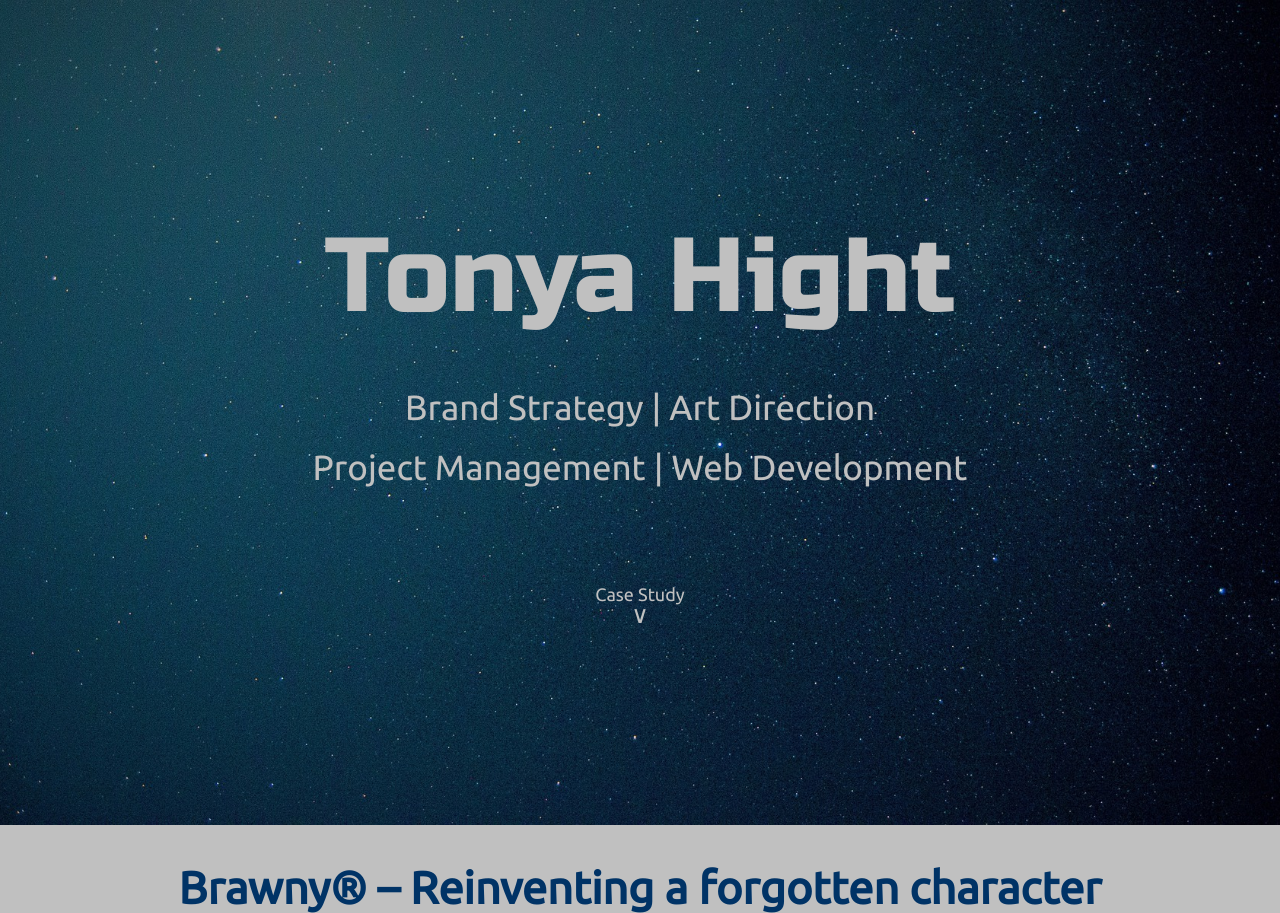
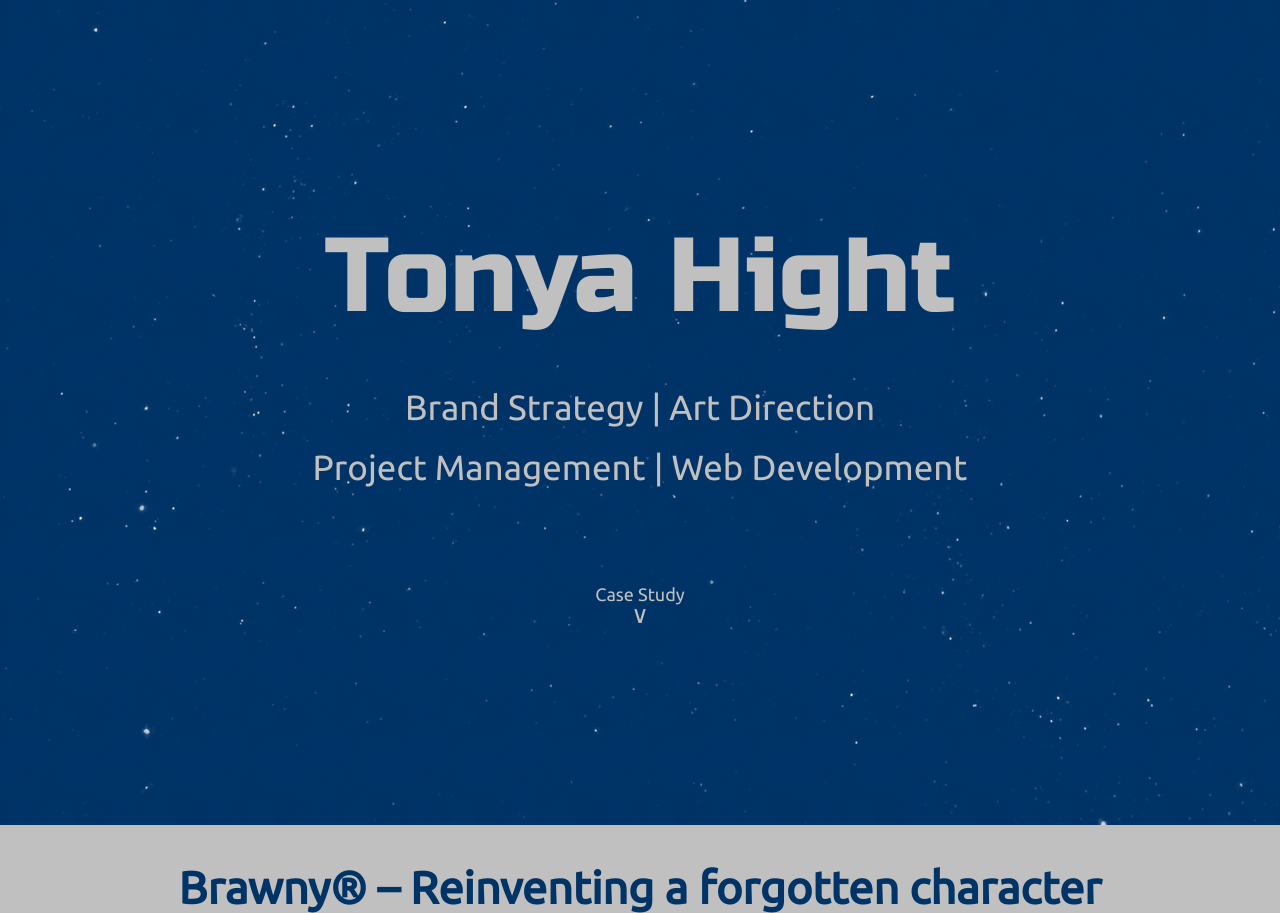
Before and after one commit to tdhight/Tonya-Hight-Portfolio, a plain HTML site: page index.html in a window 1280 px wide. Shown: the top 913 px of the page. Drawn offline with nearby package versions, Linux system fonts and the light colour scheme.

Commit message:
twinkling stars on landing

```diff
--- a/css/style.css
+++ b/css/style.css
@@ -1,15 +1,44 @@
-#landing-page {
-	height: 600px;
-	background: url(../images/stars-918777_1920.jpg) no-repeat center center;
-	background-size: cover;
-	position: relative;
+/*#landing-page {
+	height: 600px;*/
+/*	background: url(../images/stars-918777_1920.jpg) no-repeat center center;*/
+/*	background-size: cover;*/
+/*	position: relative;
+}*/
+
+@keyframes move-twink-back {
+    from {background-position:0 0;}
+    to {background-position:-10000px 5000px;}
 }
+@-webkit-keyframes move-twink-back {
+    from {background-position:0 0;}
+    to {background-position:-10000px 5000px;}
+}
+@-moz-keyframes move-twink-back {
+    from {background-position:0 0;}
+    to {background-position:-10000px 5000px;}
+}
+@-ms-keyframes move-twink-back {
+    from {background-position:0 0;}
+    to {background-position:-10000px 5000px;}
+}
+
+/*.stars, .twinkling {
+  position: relative;
+  top:0;
+  left:0;
+  right:0;
+  bottom:0;
+  width:100%;
+  height:100%;
+  display:block;
+}*/
 h1 {
 	color: #c0c0c0;
 	font-family: 'Russo One', sans-serif;
 	font-size: 65px;
 	padding-top: 180px;
 	text-align: center;
+	z-index: 2;
 }
 h2 {
 	color: #c0c0c0;
@@ -17,11 +46,39 @@ h2 {
 	font-family: 'Ubuntu', sans-serif;
 	font-size: 24px;
 	padding-top: 15px;
+	z-index: 2;
 }
 p {
 	color: #c0c0c0;
 	text-align: center;
+	z-index: 2;
 }
+.stars {
+	position: relative;
+	background: #003366 url(../images/stars.png) repeat top center;
+	z-index:0;
+	height: 600px;
+}
+
+.twinkling{
+	position: absolute;
+	background: url(../images/twinkling.png) repeat top center;
+	z-index:1;
+	top:0;
+	left:0;
+	right:0;
+	bottom:0;
+	width:100%;
+	height:100%;
+	display:block;
+
+	-moz-animation:move-twink-back 200s linear infinite;
+	-ms-animation:move-twink-back 200s linear infinite;
+	-o-animation:move-twink-back 200s linear infinite;
+	-webkit-animation:move-twink-back 200s linear infinite;
+	animation:move-twink-back 200s linear infinite;
+}
+
 #about {
 	color: #c0c0c0;
 	text-align: center;
@@ -133,7 +190,7 @@ a {
 	color: #c0c0c0;
 }
 @media only screen  and (min-width : 1000px) {
-#landing-page {
+.stars {
 	height: 825px;
 }
 h1 {
--- a/index.html
+++ b/index.html
@@ -20,12 +20,14 @@
 
 </head>
 <body>
-	<div id='landing-page'>
+	<div id='landing-page' class="stars">
+		<div class="twinkling">
 		<h1>Tonya Hight</h1>
 		<h2>Brand Strategy | Art Direction</h2>
 		<h2>Project Management | Web Development</h2>
 		<h3 class='scroll'><a href="#carousel-page">Case Study</a></h3>
 		<p class='scroll-arrow'>&or;</p>
+		</div>
 	</div>
 	<div id='carousel-page'>
 		<div class='page-name'>Brawny&#174; – Reinventing a forgotten character</div>
```
Also changed, not shown: images/stars_R.png (deleted).
